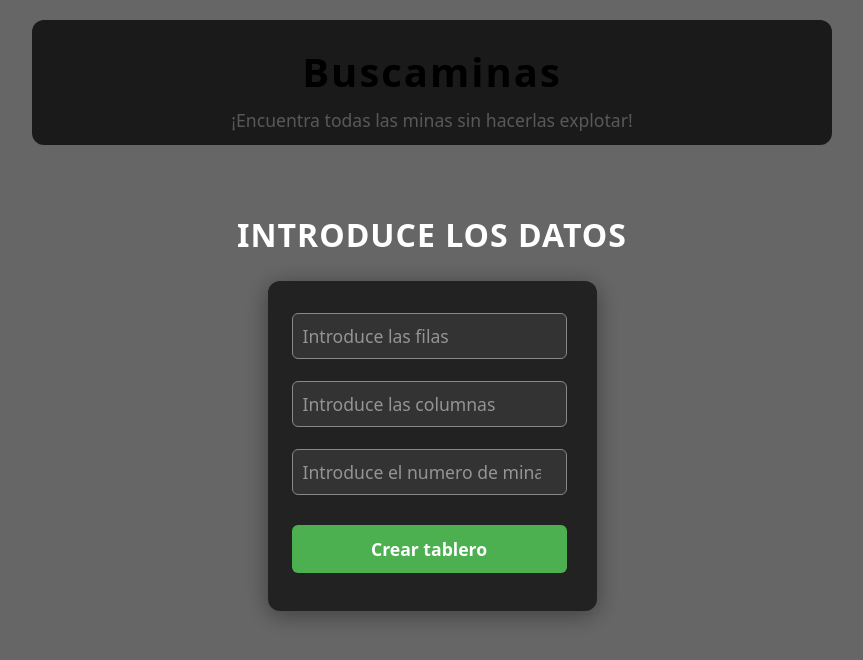
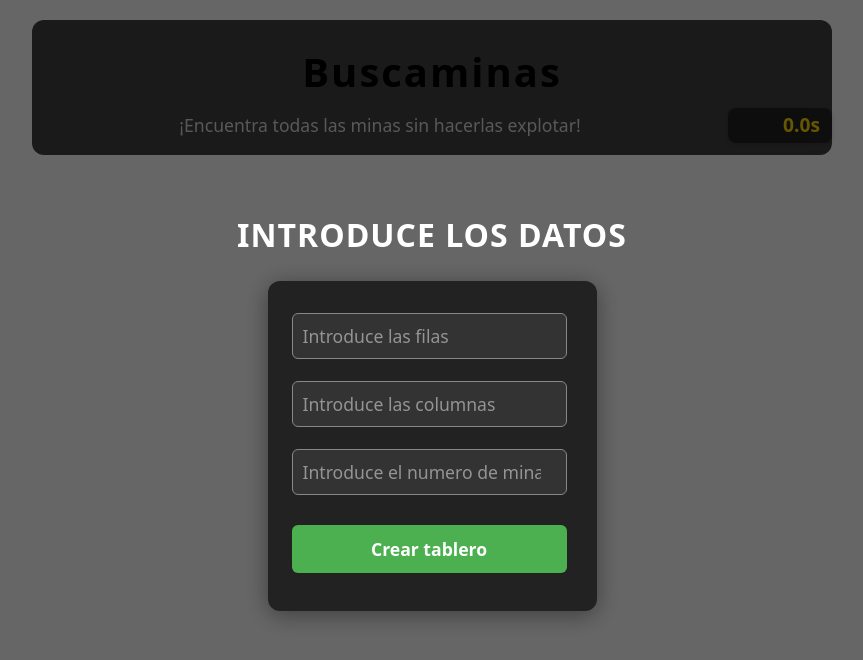
Before and after one commit to Eudald2000/Buscaminas, a React (Vite) app: page / in a window 1280 px wide. Shown: the top 660 px of the page, without its empty margins (208-1071 px from the left). Built offline with nearby package versions, Linux system fonts and the light colour scheme.

Commit message:
cronometro

```diff
--- a/src/App.css
+++ b/src/App.css
@@ -68,13 +68,14 @@
 }
 
 .header {
-  text-align: center;
   background: #414141;
   color: #fff;
   padding: 24px 0 12px 0;
   margin-bottom: 24px;
   border-radius: 12px;
   box-shadow: 0 2px 8px;
+  text-align: center;
+  position: relative;
 }
 
 .header h1 {
@@ -83,10 +84,33 @@
   letter-spacing: 2px;
 }
 
-.header p {
-  margin: 8px 0 0 0;
+.header-row {
+  display: flex;
+  align-items: center;
+  justify-content: center;
+  margin-top: 8px;
+  position: relative;
+}
+
+.header-row p {
+  flex: 1;
+  margin: 0;
   font-size: 1.1rem;
   color: #ddd;
+  text-align: center;
+}
+
+.header-row .tiempo {
+  min-width: 80px;
+  text-align: right;
+  color: #ffd600;
+  font-weight: bold;
+  font-size: 1.2rem;
+  margin-left: auto;
+  padding: 4px 12px;
+  background: #222;
+  border-radius: 8px;
+  box-shadow: 0 1px 4px rgba(0,0,0,0.15);
 }
 
 .tablero{
--- a/src/App.jsx
+++ b/src/App.jsx
@@ -1,4 +1,4 @@
-import { useState } from 'react'
+import { useState, useEffect, useRef } from 'react'
 import './App.css'
 import { Modal } from './components/Modal'
 import { Header } from './components/Header'
@@ -14,8 +14,22 @@ function App () {
     columnas: 0,
     minas: 0
   })
+  const [tiempo, setTiempo] = useState(0)
+  const [juegoIniciado, setJuegoIniciado] = useState(false)
+  const [juegoTerminado, setJuegoTerminado] = useState(false)
+  const intervaloRef = useRef(null)
+
+  useEffect(() => {
+    if (juegoIniciado && !juegoTerminado) {
+      intervaloRef.current = setInterval(() => {
+        setTiempo(t => t + 100)
+      }, 100)
+    }
+    return () => clearInterval(intervaloRef.current)
+  }, [juegoIniciado, juegoTerminado])
 
   function revelarCasilla (fila, col) {
+    if (!juegoIniciado) setJuegoIniciado(true)
     const nuevoTablero = tablero.map((f) => f.map((c) => ({ ...c })))
     if (
       nuevoTablero[fila][col].adjacentes === 0 &&
@@ -27,6 +41,7 @@ function App () {
     }
     setTablero(nuevoTablero)
     if (nuevoTablero[fila][col].esMina === true) {
+      setJuegoTerminado(true)
       nuevoTablero.forEach((filaArr) => {
         filaArr.forEach((casilla) => {
           if (casilla.esMina) {
@@ -39,6 +54,7 @@ function App () {
       return
     }
     if (comprobarVictoria(nuevoTablero)) {
+      setJuegoTerminado(true)
       setModal('victoria')
     }
   }
@@ -78,10 +94,13 @@ function App () {
       columnas: 0,
       minas: 0
     })
+    setTiempo(0)
+    setJuegoIniciado(false)
+    setJuegoTerminado(false)
   }
   return (
     <>
-      <Header />
+      <Header tiempo={tiempo} />
       {modal === 'inicio' && (
         <Modal titulo={'INTRODUCE LOS DATOS'}>
           {error && <p style={{ color: 'red', margin: 0 }}>{error}</p>}
--- a/src/components/Header.jsx
+++ b/src/components/Header.jsx
@@ -1,8 +1,10 @@
-export const Header = () => {
-  return (
-    <header className="header">
-      <h1>Buscaminas</h1>
+// Header.jsx
+export const Header = ({ tiempo }) => (
+  <header className="header">
+    <h1>Buscaminas</h1>
+    <div className="header-row">
       <p>¡Encuentra todas las minas sin hacerlas explotar!</p>
-    </header>
-  )
-}
+      <span className="tiempo">{(tiempo / 1000).toFixed(1)}s</span>
+    </div>
+  </header>
+)
```
